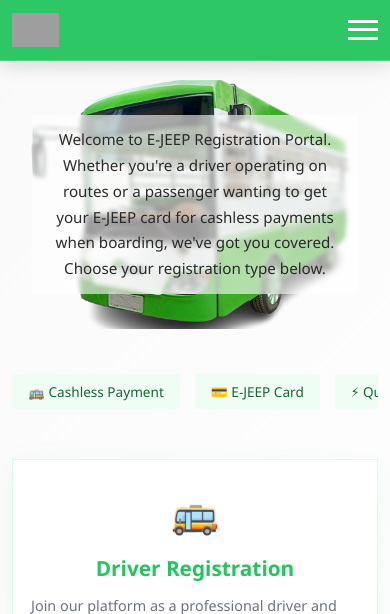
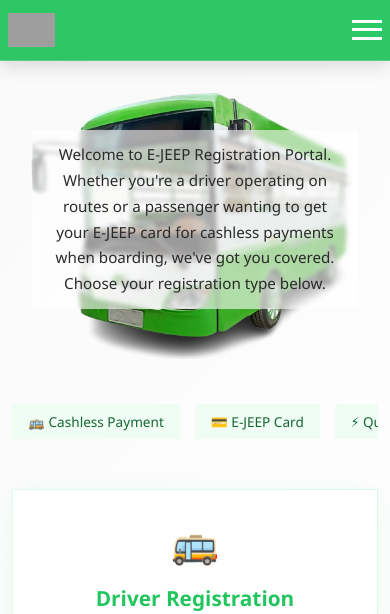
Before and after one commit to ejeeps/api, a PHP site: page / in a window 390 px wide. Shown: the top 614 px of the page. Run offline with PHP 8.4, Linux system fonts and the light colour scheme; grey boxes are pictures that could not be loaded.

```diff
--- a/assets/style/index.css
+++ b/assets/style/index.css
@@ -1036,7 +1036,7 @@ a:focus-visible {
 /* Small Mobile Devices */
 @media (max-width: 480px) {
     .nav-container {
-        padding: 0 12px;
+        padding: 0 8px;
         height: auto;
         min-height: 60px;
     }
@@ -1051,7 +1051,7 @@ a:focus-visible {
     }
 
     .nav-link-login {
-        padding: 6px 14px;
+        padding: 2px 12px;
         font-size: 0.8rem;
         white-space: nowrap;
     }
@@ -1061,7 +1061,7 @@ a:focus-visible {
     }
 
     .page-header {
-        padding: 35px 20px;
+        padding: 50px 20px;
 
     }
 
```
